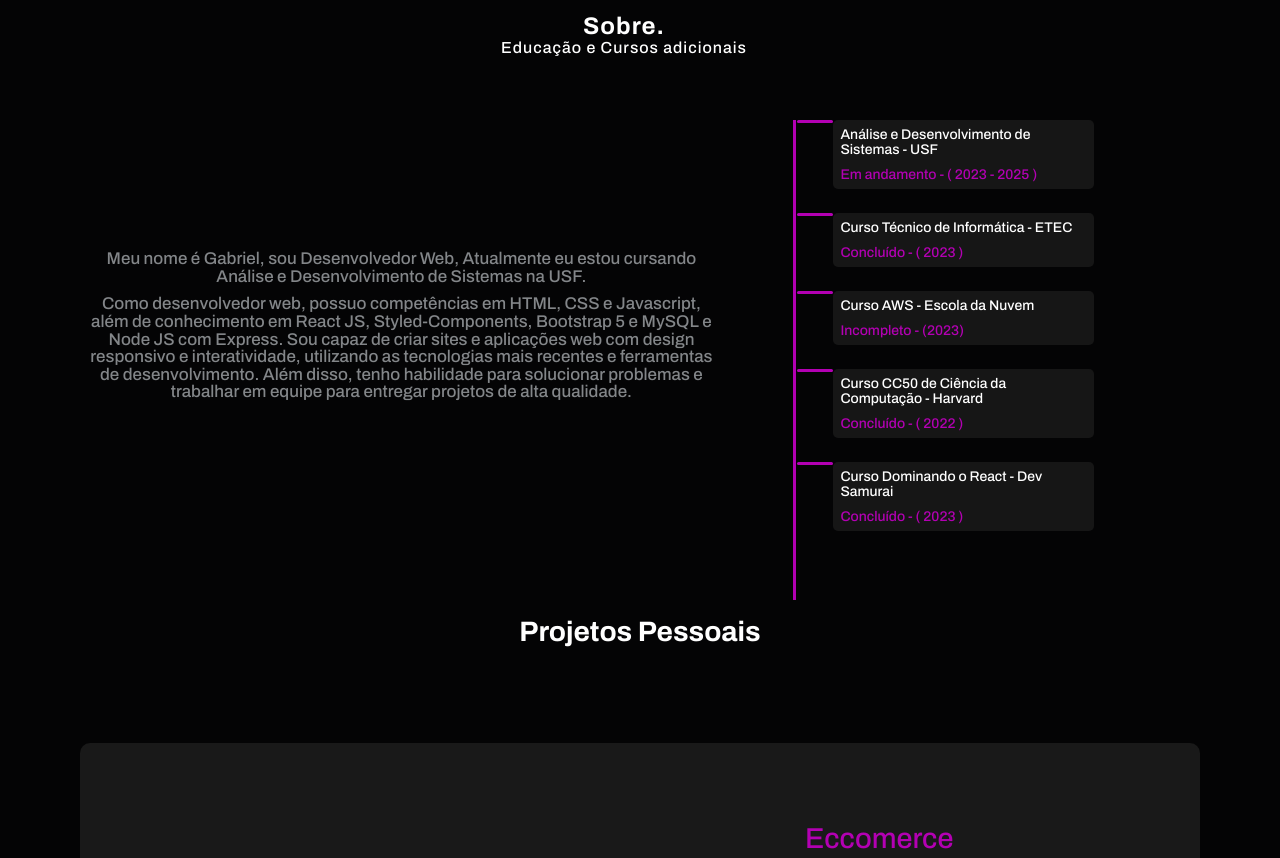
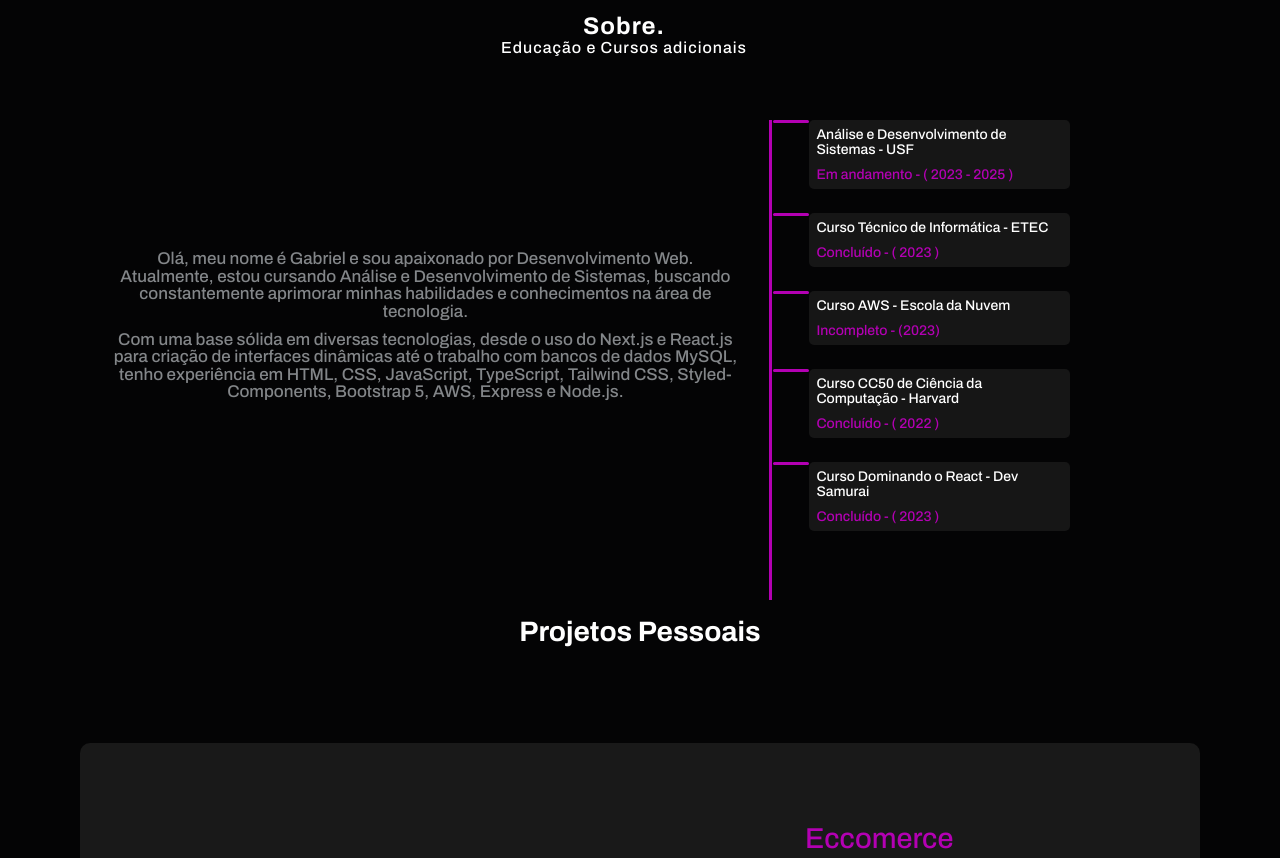
Before and after one commit to gabrielfula/PortfolioReact, a React (Vite) app: page / in a window 1280 px wide. Shown: the part 1000-1858 px from the top of the page. Built offline with nearby package versions, Linux system fonts and the light colour scheme.

Commit message:
style: change gap sobre

```diff
--- a/src/components/Sobre/Sobre.jsx
+++ b/src/components/Sobre/Sobre.jsx
@@ -11,7 +11,7 @@ export default (Sobre) => {
         </Title>
         <div
           style={{
-            gap: "5rem",
+            gap: "2rem",
           }}
         >
           <TextAbout>
@@ -21,8 +21,10 @@ export default (Sobre) => {
               whileInView={{ opacity: 1, x: 0 }}
               exit={{ opacity: 0 }}
             >
-              Meu nome é Gabriel, sou Desenvolvedor Web, Atualmente eu estou
-              cursando Análise e Desenvolvimento de Sistemas na USF.
+              Olá, meu nome é Gabriel e sou apaixonado por Desenvolvimento Web.
+              Atualmente, estou cursando Análise e Desenvolvimento de Sistemas,
+              buscando constantemente aprimorar minhas habilidades e
+              conhecimentos na área de tecnologia.
             </motion.p>
             <motion.p
               initial={{ opacity: 0, x: -100 }}
@@ -30,14 +32,11 @@ export default (Sobre) => {
               whileInView={{ opacity: 1, x: 0 }}
               exit={{ opacity: 0 }}
             >
-              Como desenvolvedor web, possuo competências em HTML, CSS e
-              Javascript, além de conhecimento em React JS, Styled-Components,
-              Bootstrap 5 e MySQL e Node JS com Express. Sou capaz de criar
-              sites e aplicações web com design responsivo e interatividade,
-              utilizando as tecnologias mais recentes e ferramentas de
-              desenvolvimento. Além disso, tenho habilidade para solucionar
-              problemas e trabalhar em equipe para entregar projetos de alta
-              qualidade.
+              Com uma base sólida em diversas tecnologias, desde o uso do
+              Next.js e React.js para criação de interfaces dinâmicas até o
+              trabalho com bancos de dados MySQL, tenho experiência em HTML,
+              CSS, JavaScript, TypeScript, Tailwind CSS, Styled-Components,
+              Bootstrap 5, AWS, Express e Node.js.
             </motion.p>
           </TextAbout>
 
```
